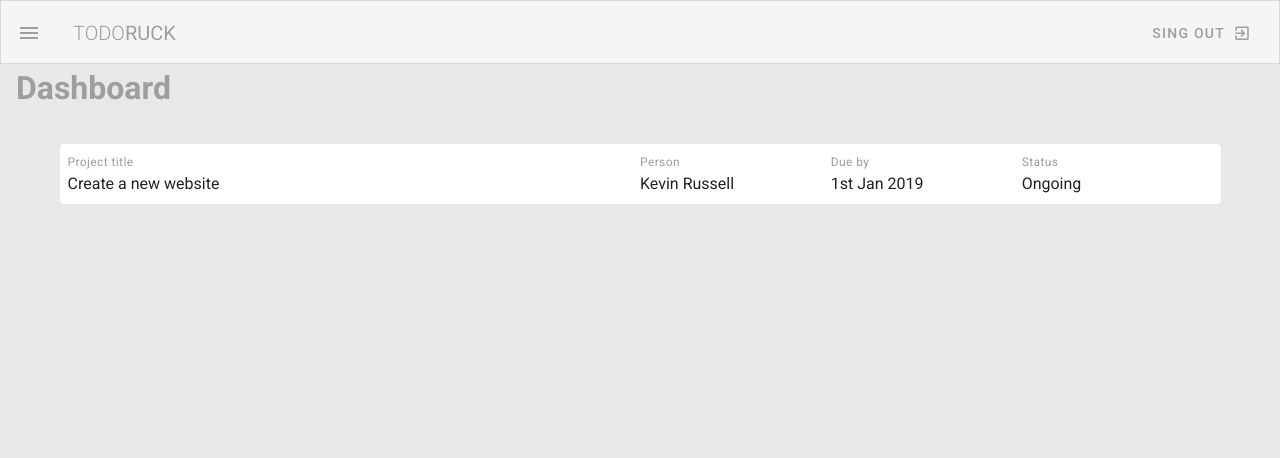
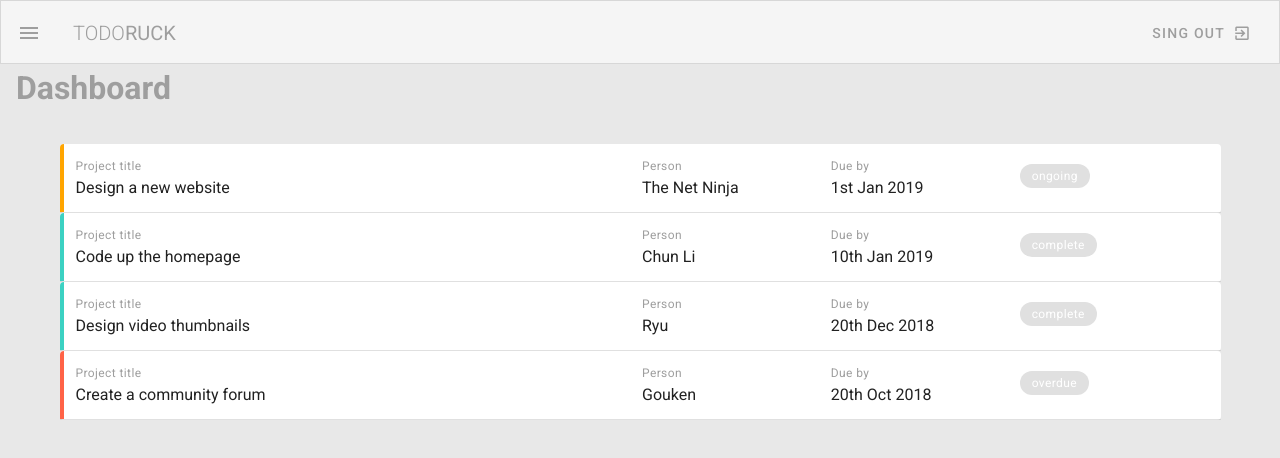
Before and after one commit to ruckrussell/todoruck, a Vue app: page / in a window 1280 px wide. Shown: the top 458 px of the page. Built offline with nearby package versions, Linux system fonts and the light colour scheme.

Commit message:
Renderizado con v-for y v-card

```diff
--- a/src/views/Dashboard.vue
+++ b/src/views/Dashboard.vue
@@ -1,28 +1,27 @@
 <template>
 <div class="dashboard">
-  <h1 class="subheading grey--text">Dashboard</h1>
+  <h1 class="grey--text">Dashboard</h1>
 
   <v-container class="my-5">
-
-    <v-card flat class="pa-5">
-      <v-layout row wrap>
+    <v-card flat  v-for="project in projects" :key="project.title">
+      <v-row no-gutters :class="`pa-3 project ${project.status}`">
         <v-flex xs12 md6>
           <div class="caption grey--text">Project title</div>
-          <div>Create a new website</div>
+          <div>{{project.title}}</div>
         </v-flex>
         <v-flex xs6 sm4 md2>
           <div class="caption grey--text">Person</div>
-          <div>Kevin Russell</div>
+          <div>{{project.person}}</div>
         </v-flex>
         <v-flex xs6 sm4 md2>
           <div class="caption grey--text">Due by</div>
-          <div>1st Jan 2019</div>
+          <div>{{project.due}}</div>
         </v-flex>
         <v-flex xs6 sm4 md2>
-          <div class="caption grey--text">Status</div>
-          <div>Ongoing</div>
+          <v-chip small :class="`${project.status} white--text caption my-2`">{{project.status}}</v-chip>
         </v-flex>
-      </v-layout>
+      </v-row>
+      <v-divider></v-divider>
     </v-card>
 
   </v-container>
@@ -33,9 +32,33 @@
 <script>
 
   export default {
-    name: 'Home',
+    name: 'Dashboard',
+    data() {
+      return {
+        projects: [
+          { title: 'Design a new website', person: 'The Net Ninja', due: '1st Jan 2019', status: 'ongoing', content: 'Lorem ipsum dolor sit amet consectetur adipisicing elit. Sunt consequuntur eos eligendi illum minima adipisci deleniti, dicta mollitia enim explicabo fugiat quidem ducimus praesentium voluptates porro molestias non sequi animi!'},
+          { title: 'Code up the homepage', person: 'Chun Li', due: '10th Jan 2019', status: 'complete', content: 'Lorem ipsum dolor sit amet consectetur adipisicing elit. Sunt consequuntur eos eligendi illum minima adipisci deleniti, dicta mollitia enim explicabo fugiat quidem ducimus praesentium voluptates porro molestias non sequi animi!'},
+          { title: 'Design video thumbnails', person: 'Ryu', due: '20th Dec 2018', status: 'complete', content: 'Lorem ipsum dolor sit amet consectetur adipisicing elit. Sunt consequuntur eos eligendi illum minima adipisci deleniti, dicta mollitia enim explicabo fugiat quidem ducimus praesentium voluptates porro molestias non sequi animi!'},
+          { title: 'Create a community forum', person: 'Gouken', due: '20th Oct 2018', status: 'overdue', content: 'Lorem ipsum dolor sit amet consectetur adipisicing elit. Sunt consequuntur eos eligendi illum minima adipisci deleniti, dicta mollitia enim explicabo fugiat quidem ducimus praesentium voluptates porro molestias non sequi animi!'},
+        ]
+      }
 
+    },
     components: {
     },
   }
 </script>
+
+<style>
+
+.project.complete {
+  border-left: 4px solid #3cd1c2;
+}
+.project.ongoing {
+  border-left: 4px solid orange;
+}
+.project.overdue {
+  border-left: 4px solid tomato;
+}
+
+</style>
--- a/src/views/Projects.vue
+++ b/src/views/Projects.vue
@@ -1,6 +1,6 @@
 <template>
 <div class="projects">
-  <h1 class="subheading grey--text">Projects</h1>
+  <h1 class="grey--text">Projects</h1>
 
   <v-container class="my-5">
     content
@@ -12,7 +12,7 @@
 <script>
 
   export default {
-    name: 'Home',
+    name: 'Projects',
 
     components: {
     },
--- a/src/views/Team.vue
+++ b/src/views/Team.vue
@@ -1,6 +1,6 @@
 <template>
 <div class="team">
-  <h1 class="subheading grey--text">Team</h1>
+  <h1 class="grey--text">Team</h1>
 
   <v-container class="my-5">
     content
@@ -12,7 +12,7 @@
 <script>
 
   export default {
-    name: 'Home',
+    name: 'Team',
 
     components: {
     },
```
